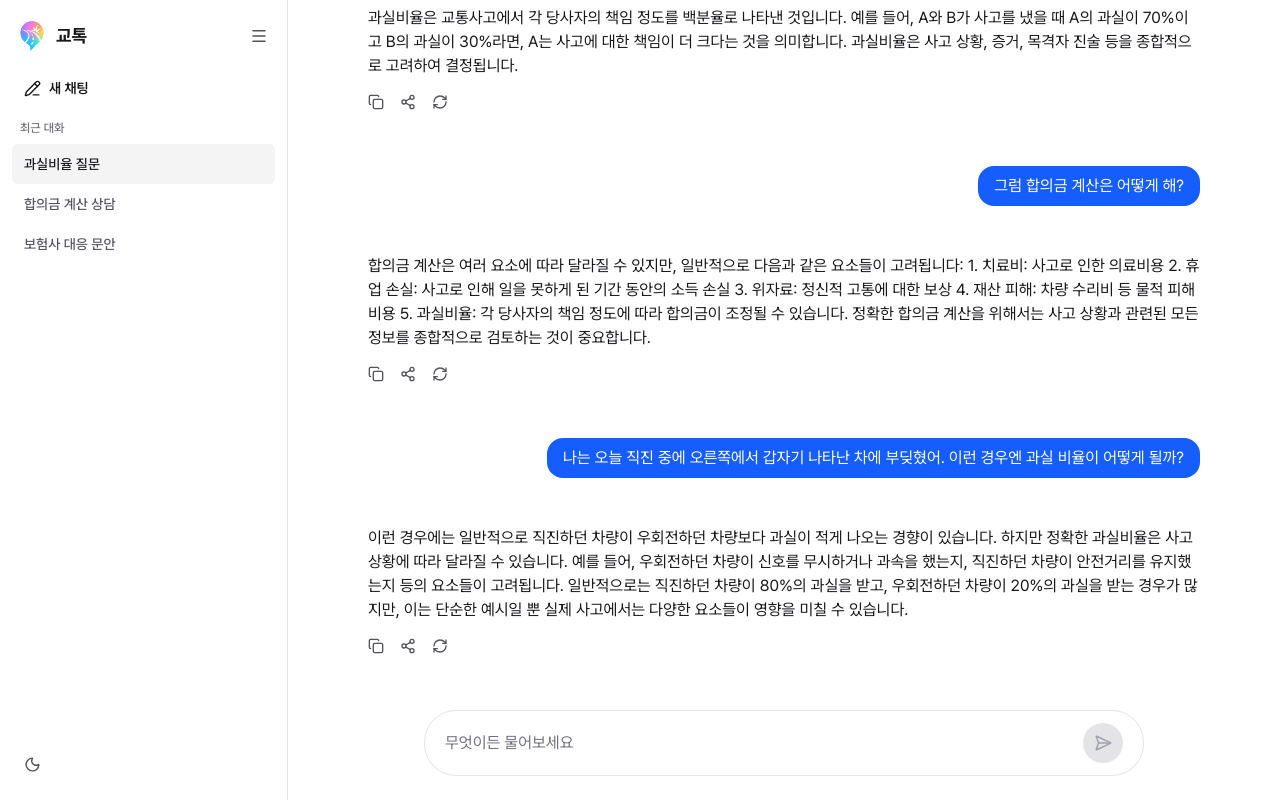
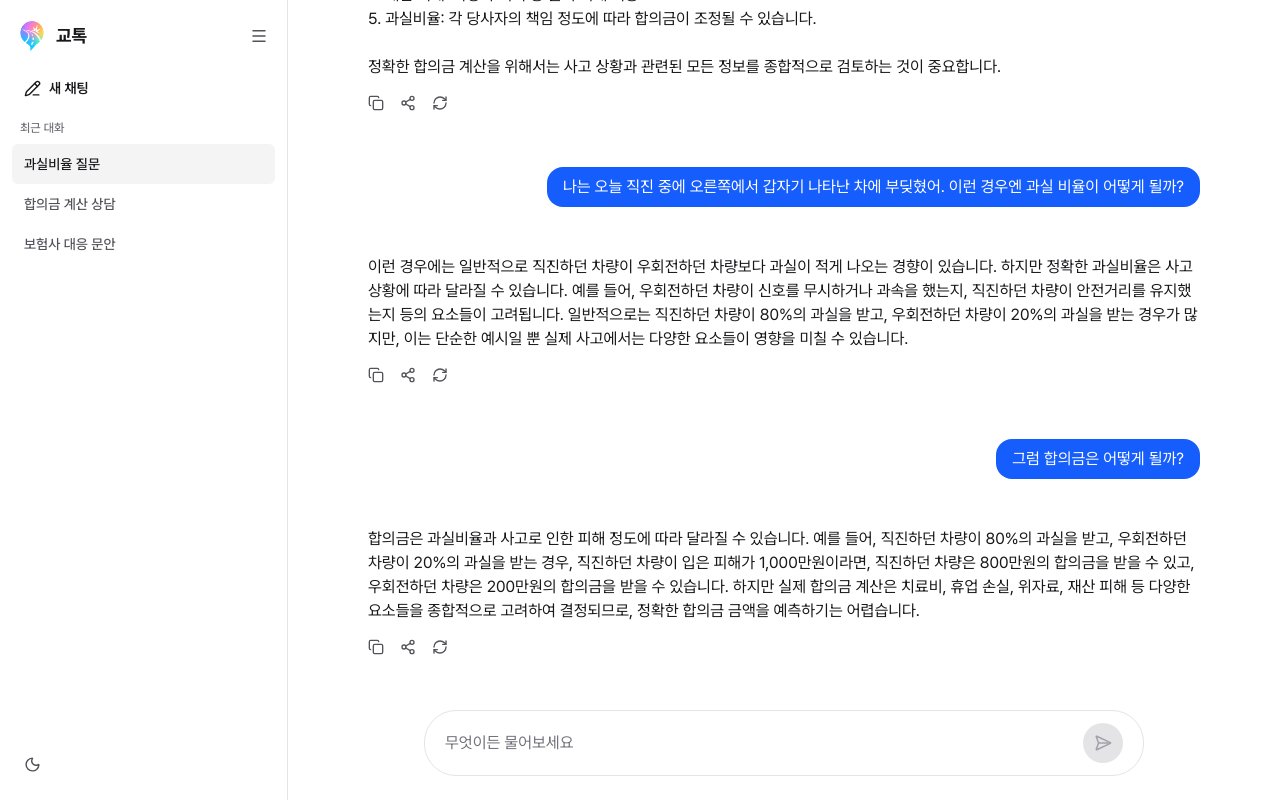
Before and after one commit to khk4912/frontend, a Next.js app: page /chat/1 in a window 1280 px wide. Built offline with nearby package versions, Linux system fonts and the light colour scheme.

Commit message:
💬 chore: Update demo literals

```diff
--- a/app/(demo)/chat/[id]/page.tsx
+++ b/app/(demo)/chat/[id]/page.tsx
@@ -9,16 +9,18 @@ export default function ChatPage () {
   return (
     <main className='flex flex-col flex-1 overflow-hidden text-app-text'>
       <ChatView>
-        <UserChat text='안녕하세요, 사용자님!' />
+        <UserChat text='안녕?' />
         <LLMChat text='안녕하세요! 무엇을 도와드릴까요?' />
         <UserChat text='넌 무엇을 할 수 있니?' />
         <LLMChat text='저는 교통사고 관련 질문에 답변해드릴 수 있어요. 과실비율, 합의금 계산, 사고 처리 절차 등 궁금한 점이 있으면 무엇이든 저에게 물어보세요!' />
         <UserChat text='교통사고 과실비율이 뭐야?' />
         <LLMChat text='과실비율은 교통사고에서 각 당사자의 책임 정도를 백분율로 나타낸 것입니다. 예를 들어, A와 B가 사고를 냈을 때 A의 과실이 70%이고 B의 과실이 30%라면, A는 사고에 대한 책임이 더 크다는 것을 의미합니다. 과실비율은 사고 상황, 증거, 목격자 진술 등을 종합적으로 고려하여 결정됩니다.' />
         <UserChat text='그럼 합의금 계산은 어떻게 해?' />
-        <LLMChat text='합의금 계산은 여러 요소에 따라 달라질 수 있지만, 일반적으로 다음과 같은 요소들이 고려됩니다: 1. 치료비: 사고로 인한 의료비용 2. 휴업 손실: 사고로 인해 일을 못하게 된 기간 동안의 소득 손실 3. 위자료: 정신적 고통에 대한 보상 4. 재산 피해: 차량 수리비 등 물적 피해 비용 5. 과실비율: 각 당사자의 책임 정도에 따라 합의금이 조정될 수 있습니다. 정확한 합의금 계산을 위해서는 사고 상황과 관련된 모든 정보를 종합적으로 검토하는 것이 중요합니다.' />
+        <LLMChat text={'합의금 계산은 여러 요소에 따라 달라질 수 있지만, 일반적으로 다음과 같은 요소들이 고려됩니다: \n\n 1. 치료비: 사고로 인한 의료비용\n2. 휴업 손실: 사고로 인해 일을 못하게 된 기간 동안의 소득 손실\n3. 위자료: 정신적 고통에 대한 보상\n4. 재산 피해: 차량 수리비 등 물적 피해 비용\n5. 과실비율: 각 당사자의 책임 정도에 따라 합의금이 조정될 수 있습니다.\n\n정확한 합의금 계산을 위해서는 사고 상황과 관련된 모든 정보를 종합적으로 검토하는 것이 중요합니다.'} />
         <UserChat text='나는 오늘 직진 중에 오른쪽에서 갑자기 나타난 차에 부딪혔어. 이런 경우엔 과실 비율이 어떻게 될까?' />
         <LLMChat text='이런 경우에는 일반적으로 직진하던 차량이 우회전하던 차량보다 과실이 적게 나오는 경향이 있습니다. 하지만 정확한 과실비율은 사고 상황에 따라 달라질 수 있습니다. 예를 들어, 우회전하던 차량이 신호를 무시하거나 과속을 했는지, 직진하던 차량이 안전거리를 유지했는지 등의 요소들이 고려됩니다. 일반적으로는 직진하던 차량이 80%의 과실을 받고, 우회전하던 차량이 20%의 과실을 받는 경우가 많지만, 이는 단순한 예시일 뿐 실제 사고에서는 다양한 요소들이 영향을 미칠 수 있습니다.' />
+        <UserChat text='그럼 합의금은 어떻게 될까?' />
+        <LLMChat text='합의금은 과실비율과 사고로 인한 피해 정도에 따라 달라질 수 있습니다. 예를 들어, 직진하던 차량이 80%의 과실을 받고, 우회전하던 차량이 20%의 과실을 받는 경우, 직진하던 차량이 입은 피해가 1,000만원이라면, 직진하던 차량은 800만원의 합의금을 받을 수 있고, 우회전하던 차량은 200만원의 합의금을 받을 수 있습니다. 하지만 실제 합의금 계산은 치료비, 휴업 손실, 위자료, 재산 피해 등 다양한 요소들을 종합적으로 고려하여 결정되므로, 정확한 합의금 금액을 예측하기는 어렵습니다.' />
       </ChatView>
 
       <div className='w-full max-w-3xl px-6 pb-6 mx-auto shrink-0'>
```
